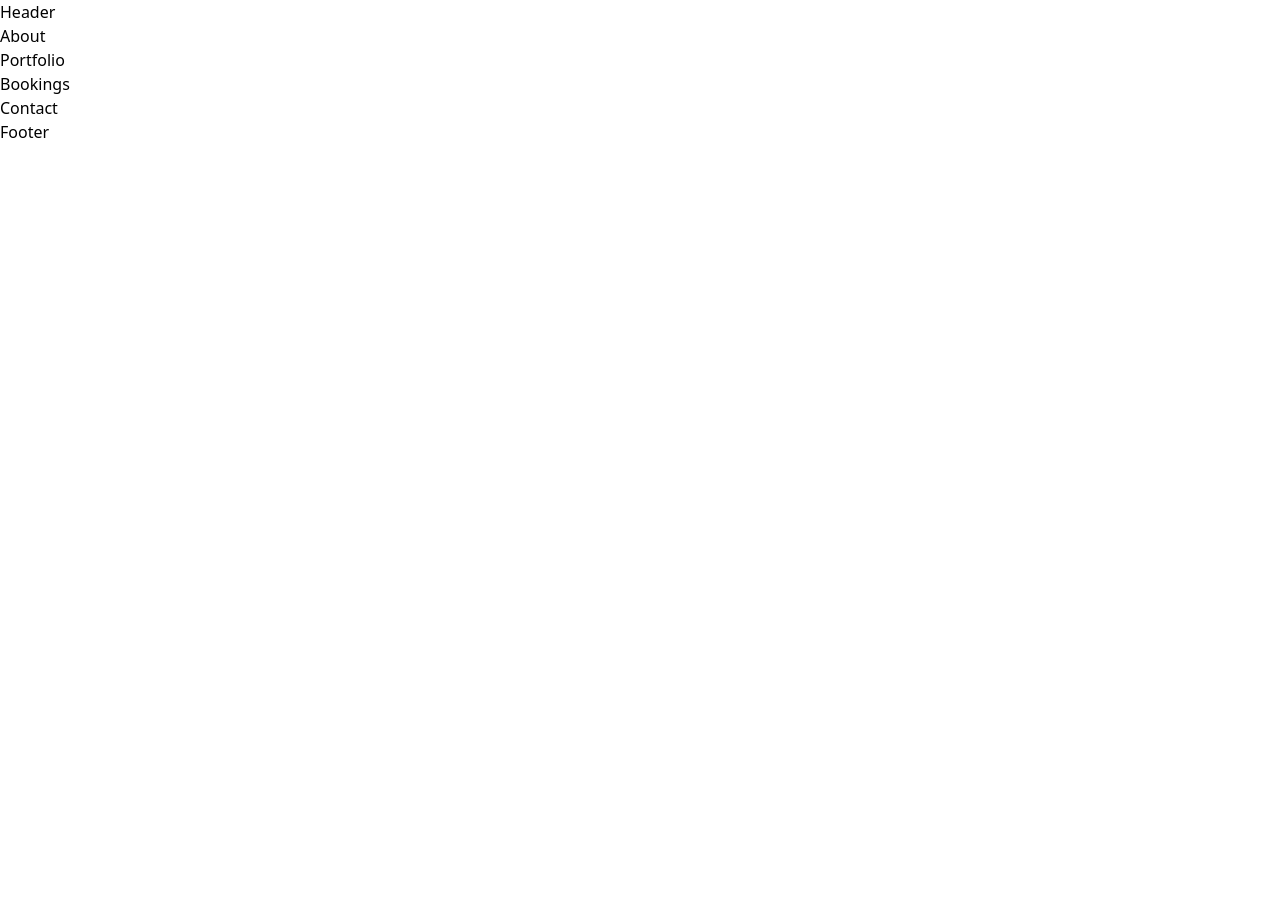
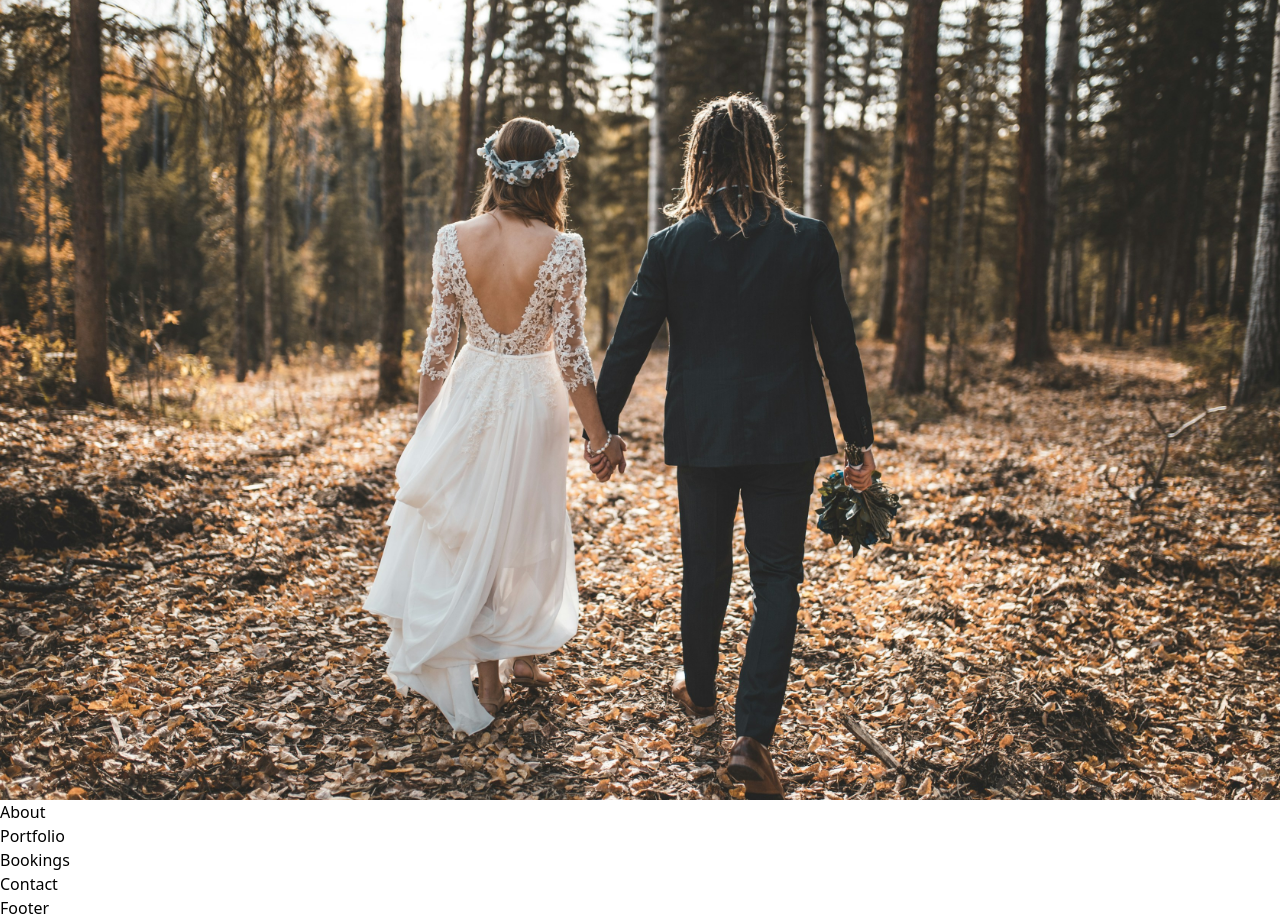
Before and after one commit to yommexg/deeUnveilings, a React (Vite) app: page / in a window 1280 px wide. Before the commit the page ends 800 px from the top, so only its background shows below. Built offline with nearby package versions, Linux system fonts and the light colour scheme.

Commit message:
Update Header bg

```diff
--- a/index.html
+++ b/index.html
@@ -4,7 +4,7 @@
     <meta charset="UTF-8" />
     <link rel="icon" type="image/svg+xml" href="/logo.svg" />
     <meta name="viewport" content="width=device-width, initial-scale=1.0" />
-    <title>The Unveiling Studio</title>
+    <title>Dee Unveiling Studio</title>
   </head>
   <body>
     <div id="root"></div>
--- a/src/components/Header/index.tsx
+++ b/src/components/Header/index.tsx
@@ -1,7 +1,16 @@
-// const video = new URL("../../assets/video-bg.jpg", import.meta.url).href;
+const headerbg = new URL("../../assets/header-bg.jpg", import.meta.url).href;
 
 const Header = () => {
-  return <div>Header</div>;
+  return (
+    <div
+      className="min-h-screen bg-center sm:bg-[auto_110%] bg-cover"
+      style={{
+        backgroundImage: `url(${headerbg})`,
+      }}
+    >
+      {/* Your header content here */}
+    </div>
+  );
 };
 
 export default Header;
--- a/tailwind.config.js
+++ b/tailwind.config.js
@@ -1,6 +1,7 @@
 /** @type {import('tailwindcss').Config} */
 export default {
   content: ["./src/**/*.{js,ts,jsx,tsx}", "./public/index.html"],
+  safelist: ["bg-[url()]"],
   theme: {
     extend: {},
   },
```
Also changed, not shown: src/assets/header-bg.jpg (added).
